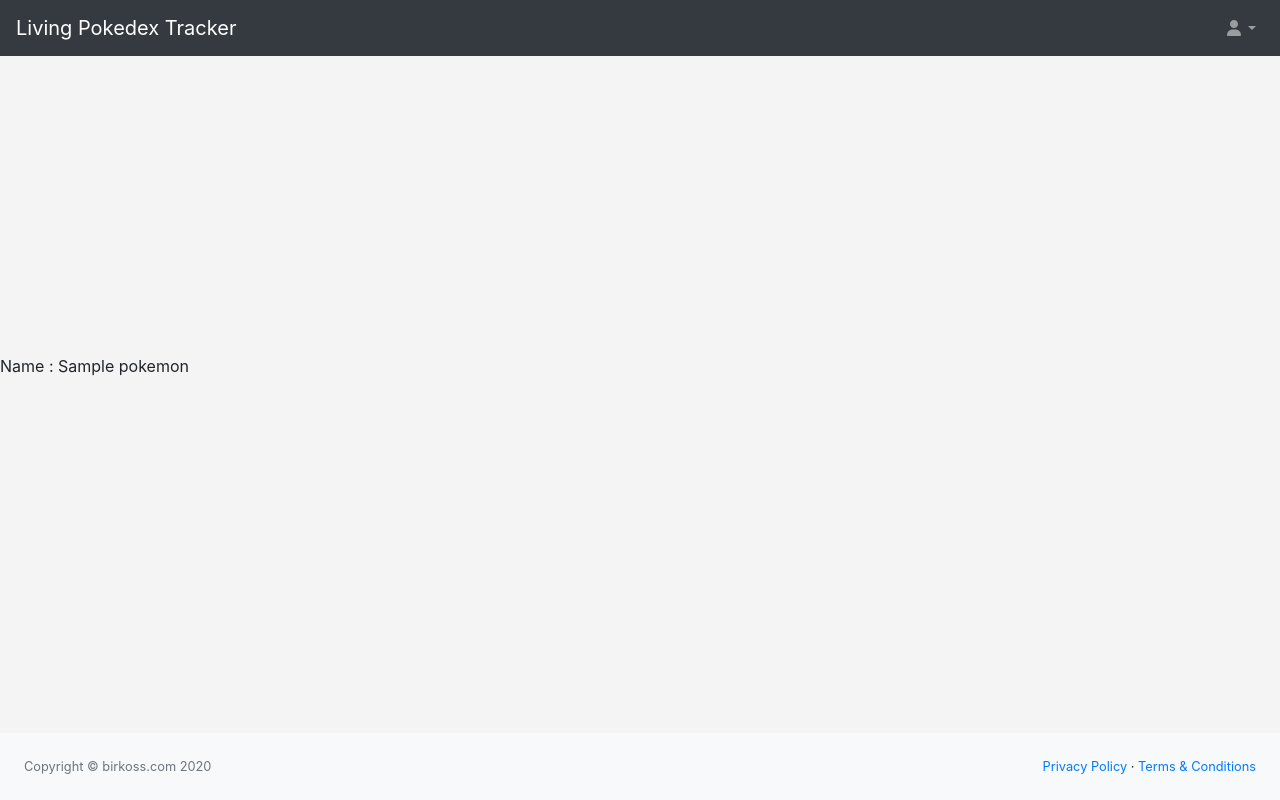
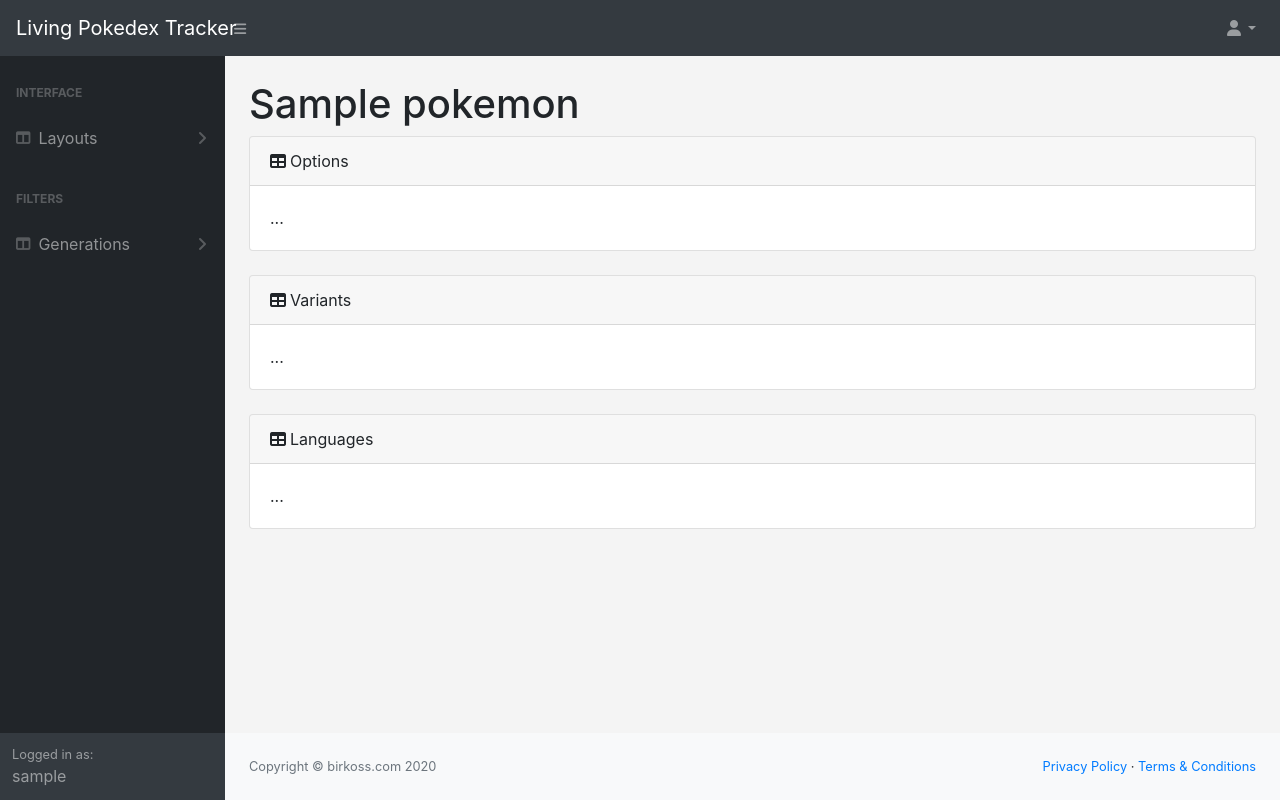
Before and after one commit to birkoss/pokedex-api, a Django app: page /pokemon/000/ in a window 1280 px wide. Run offline with Django 3.2, Linux system fonts and the light colour scheme; a user stored in the database is signed in; tables that the repository leaves empty hold one stand-in row (values such as "Sample post"); some libraries are stand-ins or nearby versions.

Commit message:
Logout + pokemons details

```diff
--- a/base/templates/base/base_sidebar.html
+++ b/base/templates/base/base_sidebar.html
@@ -1,4 +1,10 @@
 {% extends 'base/template.html' %}
+
+{% block sidebar_wrapper %}
+	{% with sidebar=True sidebar_width=4 %}
+		{{ block.super }}
+	{% endwith%}
+{% endblock %}
 
 {% block base %}
 <div id="layoutSidenav">
@@ -47,14 +53,12 @@
 
 				</div>
 			</div>
-			<div class="sb-sidenav-footer">
-				<div class="small">Logged in as:</div>
-				{% if user %}
+			{% if user.is_authenticated %}
+				<div class="sb-sidenav-footer">
+					<div class="small">Logged in as:</div>
 					{{ user.username }}
-				{% else %}
-					Unlogged
-				{% endif %}
-			</div>
+				</div>
+			{% endif %}
 		</nav>
 	</div>
 	<div id="layoutSidenav_content">
--- a/base/templates/base/template.html
+++ b/base/templates/base/template.html
@@ -37,7 +37,7 @@
 						<a class="dropdown-item" href="{% url 'user_profile' %}">Profile</a>
 						<a class="dropdown-item" href="#">Activity Log</a>
 						<div class="dropdown-divider"></div>
-						<a class="dropdown-item" href="#">Logout</a>
+						<a class="dropdown-item" href="{% url 'logout' %}">Logout</a>
 					</div>
 				</li>
 				{% else %}
--- a/pokemon/templates/pokemon/detail.html
+++ b/pokemon/templates/pokemon/detail.html
@@ -1,6 +1,19 @@
-{% extends 'base/base.html' %}
+{% extends 'base/base_sidebar.html' %}
+
 {% block content %}
-
-Name : {{ pokemon.name }}
-
+<div class="container-fluid">
+	<h1 class="mt-4">{{ pokemon.name }}</h1>
+	<div class="card mb-4">
+		<div class="card-header"><i class="fas fa-table mr-1"></i>Options</div>
+		<div class="card-body">...</div>
+	</div>
+	<div class="card mb-4">
+		<div class="card-header"><i class="fas fa-table mr-1"></i>Variants</div>
+		<div class="card-body">...</div>
+	</div>
+	<div class="card mb-4">
+		<div class="card-header"><i class="fas fa-table mr-1"></i>Languages</div>
+		<div class="card-body">...</div>
+	</div>
+</div>
 {% endblock %}
--- a/pokemon/templates/pokemon/index.html
+++ b/pokemon/templates/pokemon/index.html
@@ -1,10 +1,4 @@
 {% extends 'base/base_sidebar.html' %}
-
-{% block sidebar_wrapper %}
-	{% with sidebar=True sidebar_width=4 %}
-		{{ block.super }}
-	{% endwith%}
-{% endblock %}
 
 {% block content %}
 <div class="container-fluid">
--- a/pokemon/views.py
+++ b/pokemon/views.py
@@ -10,6 +10,7 @@
 from pokemon.models import Pokemon, Generation
 
 def index(request, page=1):
+	print( type(request.user) )
 	# @TODO : Logged = datatable, unlogged = pagination
 	pagination = 30
 	pokemons_list = Pokemon.objects.all()
--- a/project/settings.py
+++ b/project/settings.py
@@ -75,8 +75,8 @@
 
 #LOGIN_URL = 'login'
 #LOGOUT_URL = 'logout'
-LOGIN_REDIRECT_URL = 'user_dashboard'
-SOCIAL_AUTH_LOGIN_REDIRECT_URL = 'user_profile'
+LOGIN_REDIRECT_URL = 'pokemon_list'
+SOCIAL_AUTH_LOGIN_REDIRECT_URL = 'pokemon_list'
 
 
 # Internationalization
--- a/project/urls.py
+++ b/project/urls.py
@@ -1,7 +1,6 @@
 from django.conf.urls import url, include
 from django.contrib import admin
 from django.urls import path
-
 
 from pokemon import views as pokemon_views
 from base import views as base_views
@@ -12,8 +11,9 @@
 	path('', pokemon_views.index, name='pokemon_list'),
 	path('<int:page>/', pokemon_views.index, name='pokemon_list_page'),
 
+	path('logout/', base_views.user_logout, name='logout'),
 	path('dashboard/', pokemon_views.index, name='user_dashboard'),
-	path('dashboard/profile/', base_views.profile, name='user_profile'),
+	path('dashboard/profile/', base_views.user_profile, name='user_profile'),
 
 	path('pokemon/<str:pokemon_number>/', pokemon_views.pokemon_detail, name='pokemon_detail'),
 	path('import', pokemon_views.import_pokemon, name='import'),
```
Also changed, not shown: base/views.py (+10 -2 lines).
